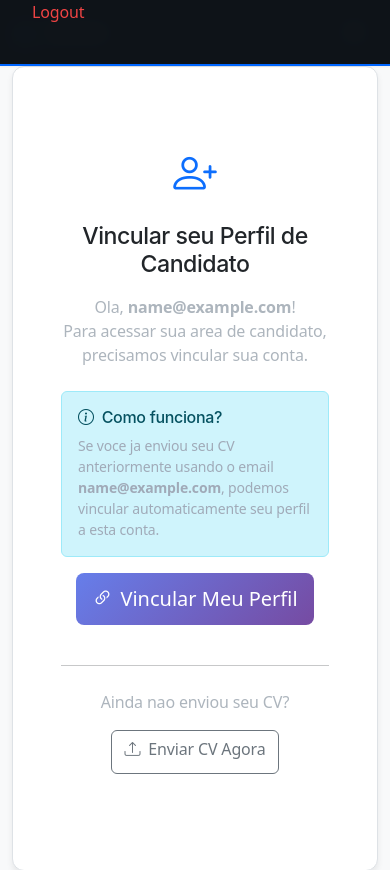
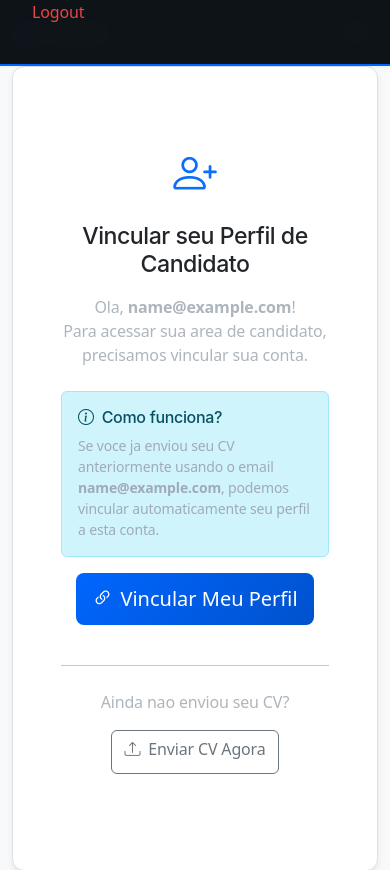
Before and after one commit to joao-luizzz/hrtech, a Django app: page /minha-area/ in a window 390 px wide. Shown: the top 870 px of the page. Run offline with Django 5.2, Linux system fonts and the light colour scheme; the visitor is signed in with stand-in values (Sample User, id 1); data that the repository does not hold is empty; parts of the project's set-up code (start-up, migrations or seed data) failed here and were passed over; some libraries are stand-ins or nearby versions.

Commit message:
feat(phase-5): Complete design system unification and landing page refinements
**Phase A (Foundation):** ✅ COMPLETE
- design-system.css: 400+ lines of shared tokens for colors, typography, spacing, shadows
- navbar-unified.html: Responsive navbar with auth-based conditional rendering
- base.html: Unified colors, dark theme default, design-system CSS import

**Phase B (Landing Page):** ✅ COMPLETE
- vision.html: New storytelling section with 3-phase timeline
  * Problem: Traditional recruiting misses 35% of qualified candidates
  * Insight: Knowledge graphs understand skill relationships
  * Solution: AI-powered matching with mathematical precision
- features.html: Title updated to 'Intelligent Hiring at Scale'
- pricing.html: Verified correct color scheme (neutral-700 + brand colors)
- tech-stack.html: Clean 3-layer architecture diagram (frontend/api/databases)
- cta.html: Already uses professional B2B SaaS copy

**Phase C (Internal Dashboards):** ✅ COMPLETE
- base.html color system updated: #667eea (purple) → var(--color-brand) blue
- All dashboards (dashboard_rh, pipeline_kanban, vagas/lista, home) inherit design-system
- Dark theme now default for all pages
- Zero security compromises: CSRF tokens, RBAC, tenant isolation, Cypher injection protection preserved

**Design System Tokens:** 15 color variables, 10 spacing variables, 8 shadow levels,
complete component styles (buttons, cards, inputs, badges, navbar) for reuse across app.

Next: Phase D - Visual regression & cross-browser testing

Co-Authored-By: Claude Opus 4.6 <noreply@anthropic.com>

```diff
--- a/templates/base.html
+++ b/templates/base.html
@@ -21,7 +21,7 @@
     <style>
         /* ========== DARK MODE VARIABLES ========== */
         :root {
-            --primary-gradient: linear-gradient(135deg, #667eea 0%, #764ba2 100%);
+            --primary-gradient: linear-gradient(135deg, var(--color-brand) 0%, #0052CC 100%);
 
             /* Light mode colors */
             --bg-primary: #ffffff;
@@ -33,7 +33,7 @@
             --border-color: #dee2e6;
             --card-bg: #ffffff;
             --card-shadow: rgba(0, 0, 0, 0.07);
-            --navbar-gradient: linear-gradient(135deg, #667eea 0%, #764ba2 100%);
+            --navbar-gradient: linear-gradient(135deg, var(--color-brand) 0%, #0052CC 100%);
         }
 
         [data-theme="dark"] {
```
